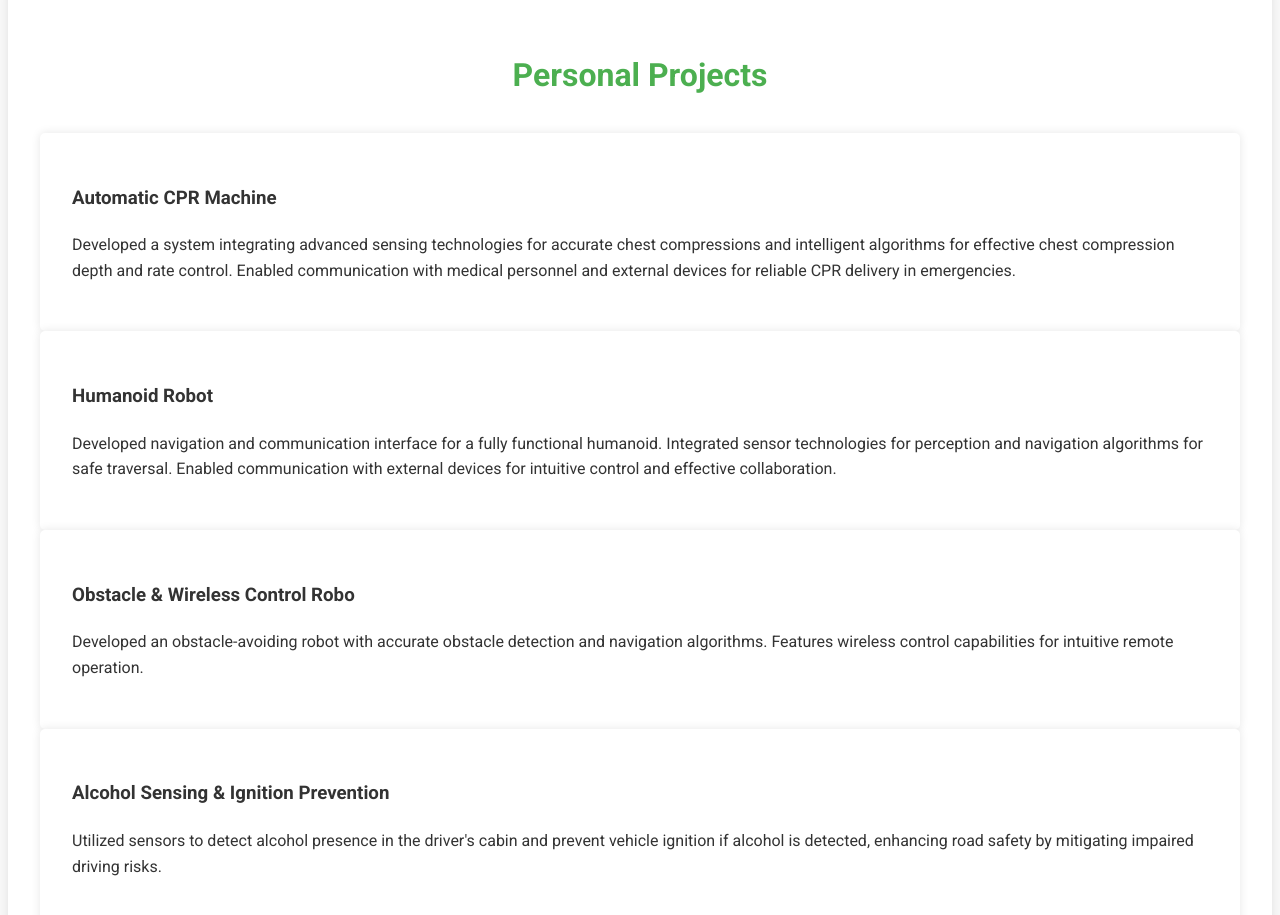
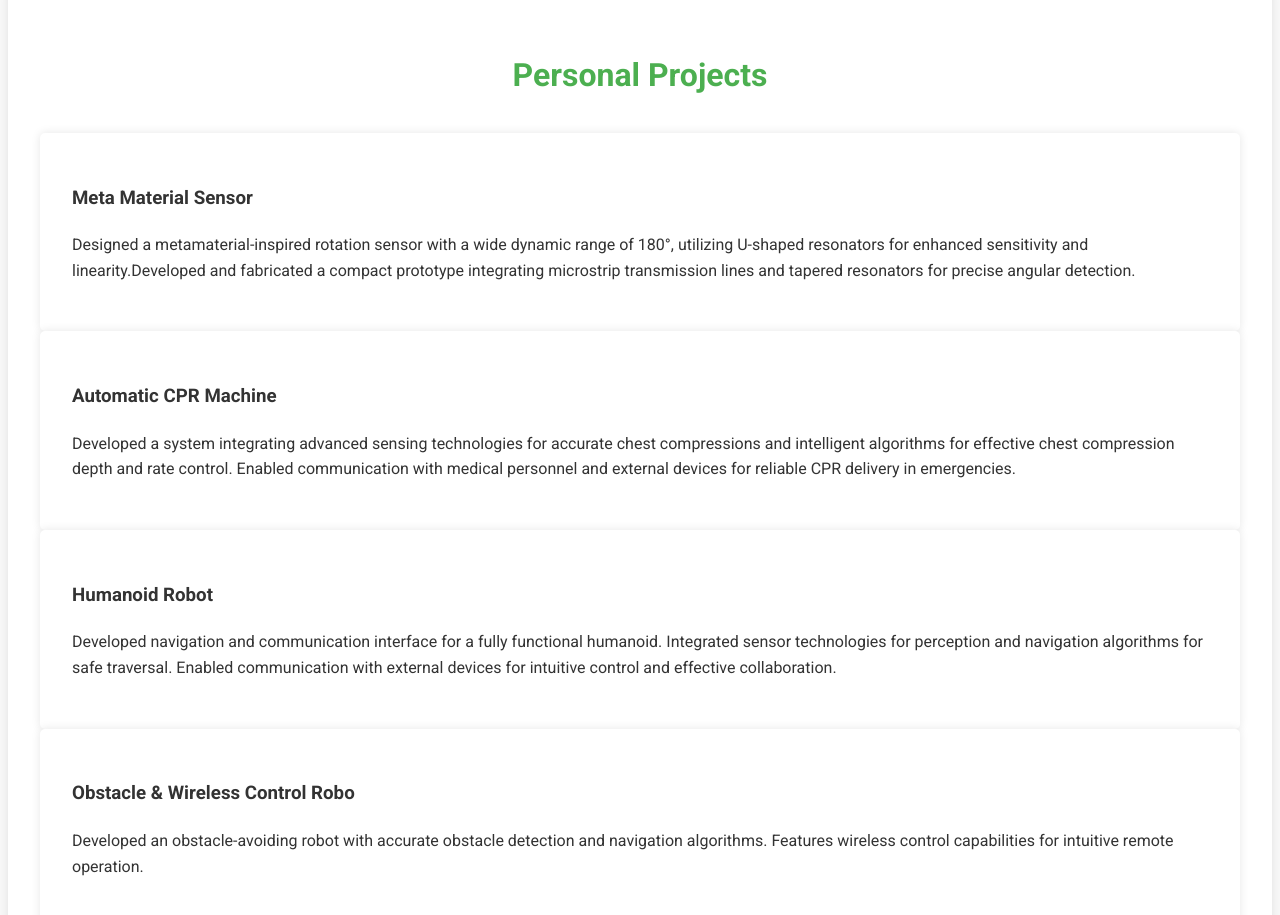
Before and after one commit to Rishikesh-T-P/cv, a plain HTML site: page index.html in a window 1280 px wide. Shown: the part 3320-4235 px from the top of the page. Drawn offline with Linux system fonts and the light colour scheme.

Commit message:
Update index.html

```diff
--- a/index.html
+++ b/index.html
@@ -173,6 +173,10 @@
         <section id="projects" class="section projects">
             <div class="container">
                 <h2>Personal Projects</h2>
+                 <div class="project">
+                    <h3>Meta Material Sensor</h3>
+                    <p>Designed a metamaterial-inspired rotation sensor with a wide dynamic range of 180°, utilizing U-shaped resonators for enhanced sensitivity and linearity.Developed and fabricated a compact prototype integrating microstrip transmission lines and tapered resonators for precise angular detection.</p>
+                </div>
                 <div class="project">
                     <h3>Automatic CPR Machine</h3>
                     <p>Developed a system integrating advanced sensing technologies for accurate chest compressions and intelligent algorithms for effective chest compression depth and rate control. Enabled communication with medical personnel and external devices for reliable CPR delivery in emergencies.</p>
```
